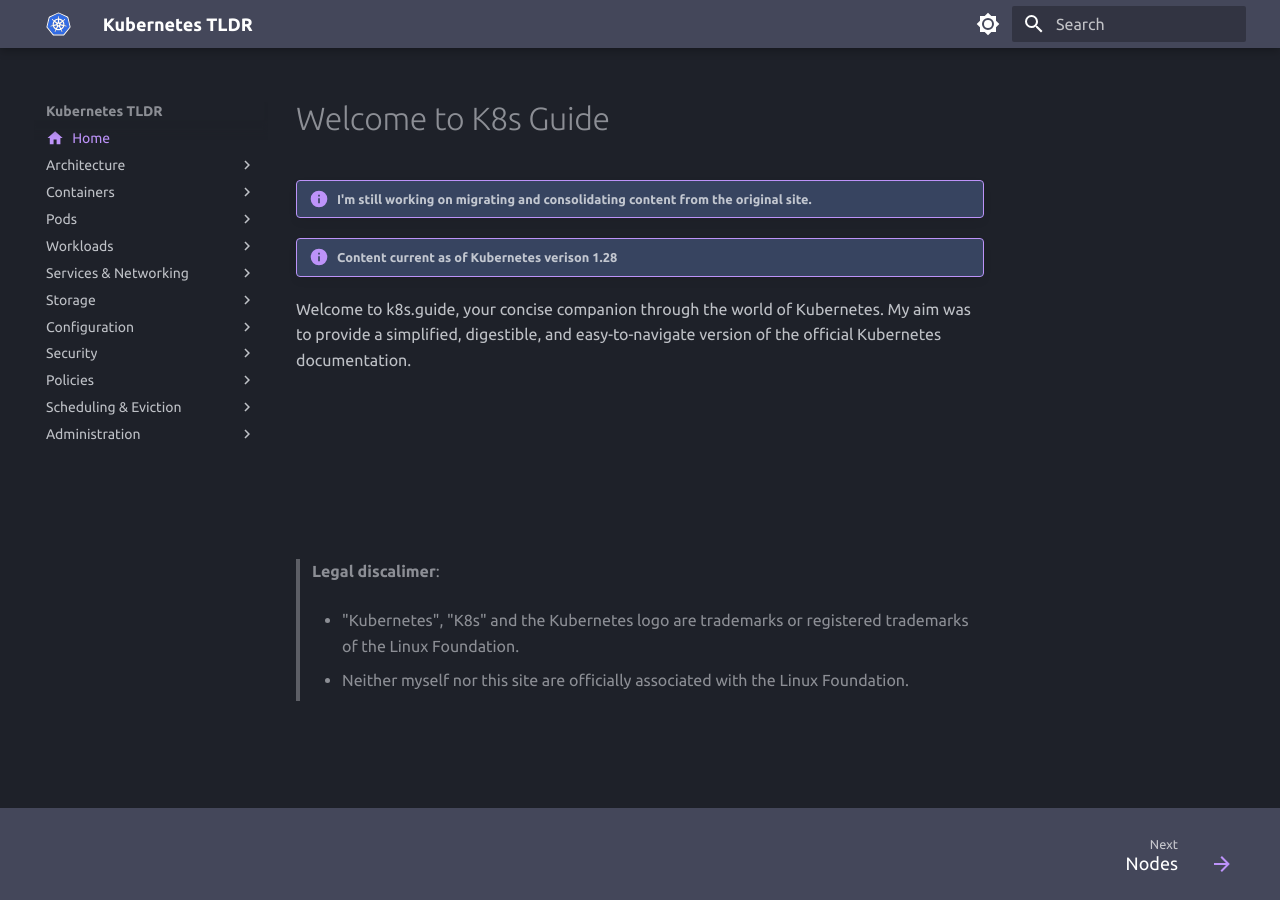
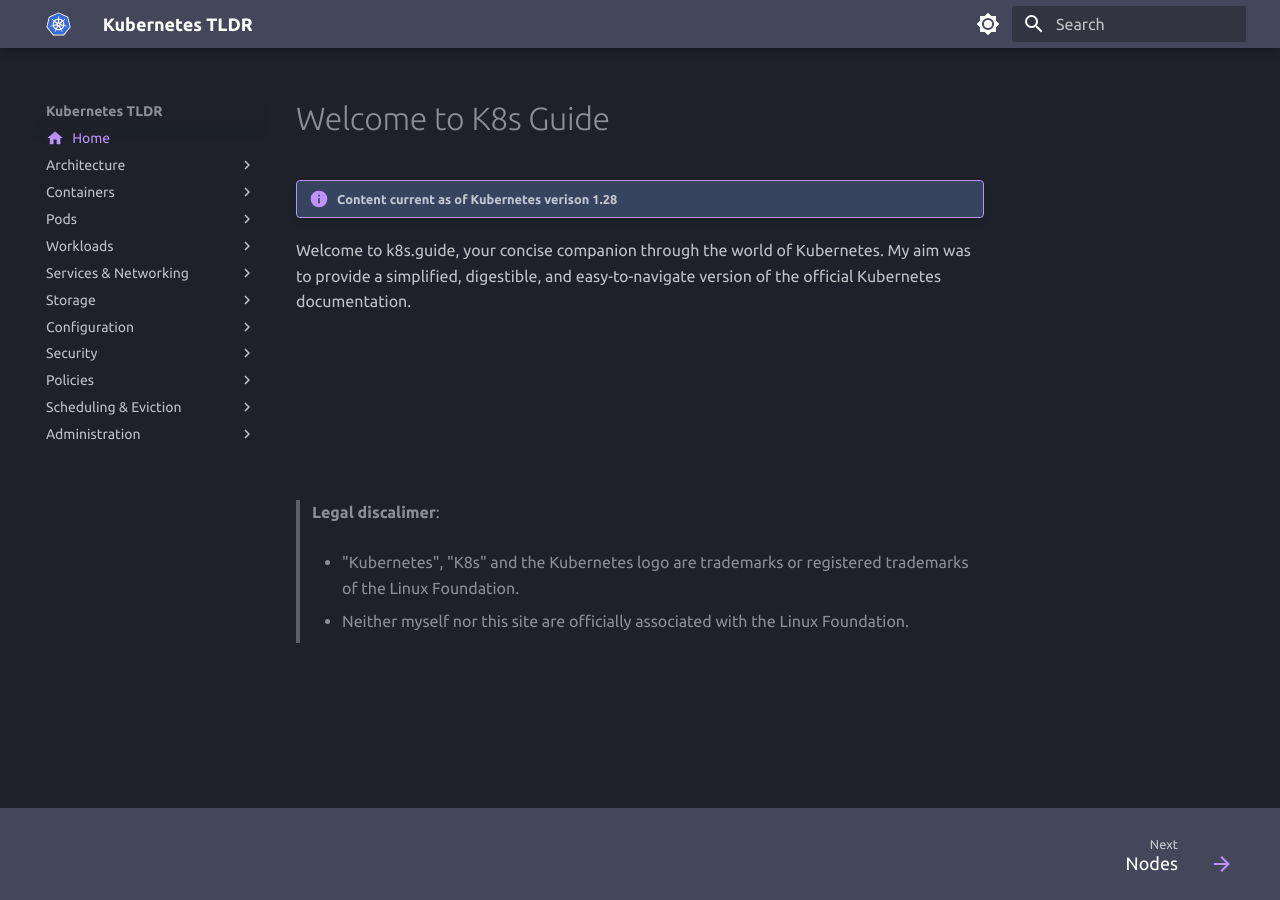
Before and after one commit to Braundo/kubernetes-guide, an MkDocs documentation site: the page built from docs/index.md, in a window 1280 px wide. Built offline with MkDocs 1.6.1 and Material for MkDocs 9.7.7, drawn with Linux system fonts in a browser that asks for light colours.

Commit message:
removed construction note

```diff
--- a/docs/index.md
+++ b/docs/index.md
@@ -3,7 +3,6 @@
 ---
 
 # Welcome to K8s Guide
-!!! info "I'm still working on migrating and consolidating content from the original site."
 !!! info "Content current as of Kubernetes verison 1.28"
 
 Welcome to k8s.guide, your concise companion through the world of Kubernetes. My aim was to provide a simplified, digestible, and easy-to-navigate version of the official Kubernetes documentation.
```
